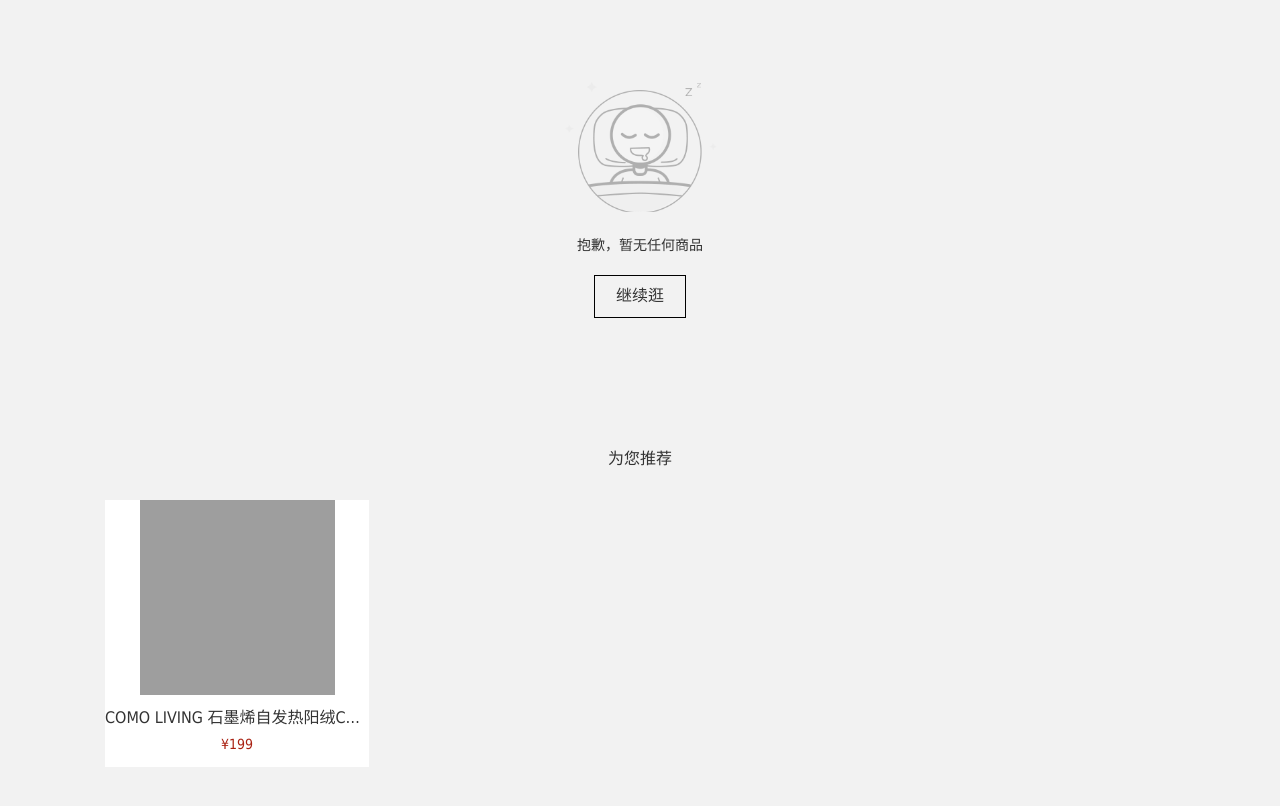
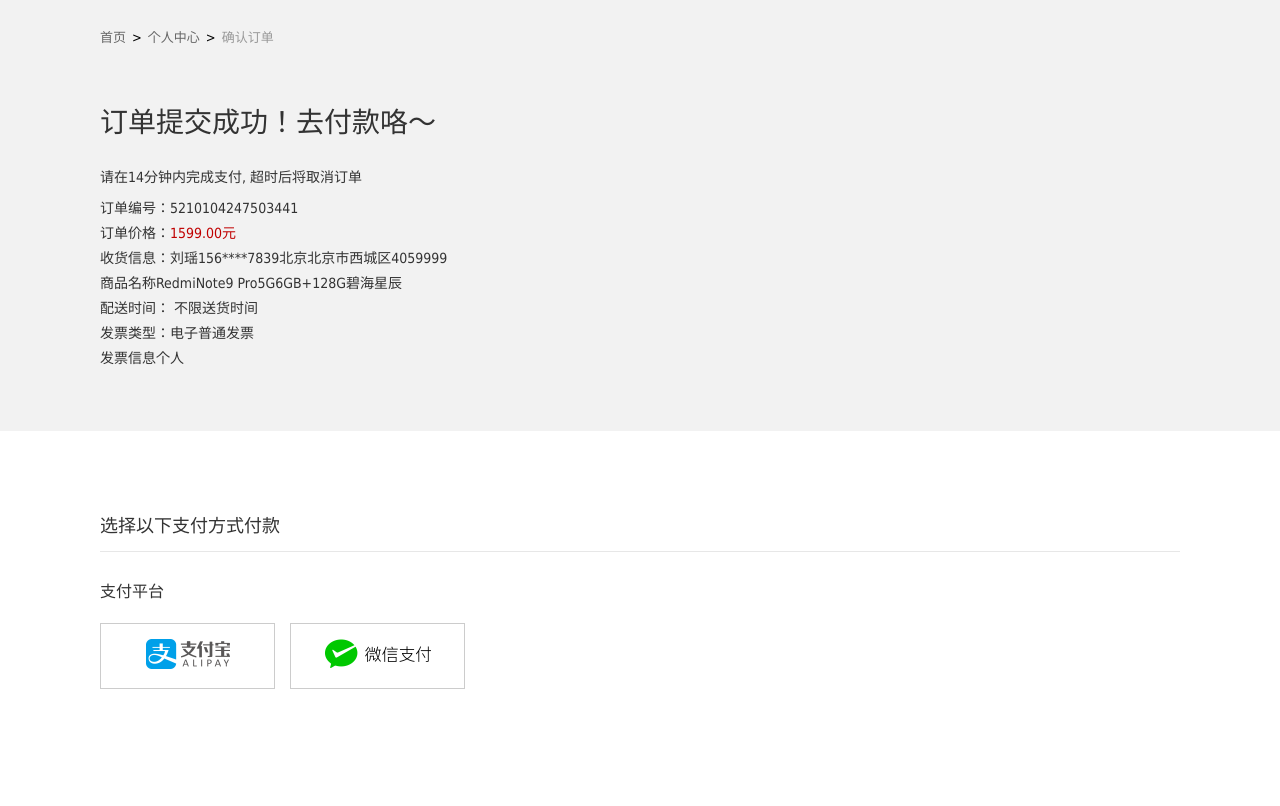
Before and after one commit to 0721-xiaomiyoupin/03-xiaomi, a Vue app: page / in a window 1280 px wide. Shown: the top 806 px of the page. Built offline with nearby package versions, Linux system fonts and the light colour scheme; grey boxes are pictures that could not be loaded; a small style sheet from the web is missing.

Commit message:
feat:'支付页面静态完成'

```diff
--- a/src/App.vue
+++ b/src/App.vue
@@ -1,15 +1,18 @@
 <template>
   <div>
-    <Search />
+    <!-- <Search /> -->
+    <Order />
   </div>
 </template>
 
 <script>
 import Search from "./pages/Search";
+import Order from "./pages/Order";
 export default {
   name: "App",
   components: {
     Search,
+    Order,
   },
 };
 </script>
--- /dev/null
+++ b/src/pages/Order/index.vue
@@ -0,0 +1,161 @@
+<template>
+  <div class="order">
+    <div class="order-container">
+      <div class="order-container-warp">
+        <div class="order-top">
+          <span class="order-span-one"><a>首页</a>></span>
+          <span class="order-span-two"><a>个人中心</a>></span>
+          <span class="order-span-last"><a>确认订单</a></span>
+        </div>
+        <div class="order-info">
+          <div class="order-title">订单提交成功！去付款咯～</div>
+          <p class="order-warn">请在14分钟内完成支付, 超时后将取消订单</p>
+          <ul class="order-detail">
+            <li>
+              <span>订单编号：</span>
+              <span>5210104247503441</span>
+            </li>
+            <li>
+              <span>订单价格：</span>
+              <span class="order-price">1599.00元</span>
+            </li>
+            <li>
+              <span>收货信息：</span>
+              <span>刘瑶</span>
+              <span>156****7839</span>
+              <span>北京</span>
+              <span>北京市</span>
+              <span>西城区</span>
+              <span>4059999</span>
+            </li>
+            <li>
+              <span>商品名称</span>
+              <span>Redmi</span>
+              <span>Note</span>
+              <span>9</span>
+              <span> Pro</span>
+              <span>5G</span>
+              <span>6GB+128G</span>
+              <span>碧海星辰</span>
+            </li>
+            <li>
+              <span>配送时间： </span>
+              <span>不限送货时间</span>
+            </li>
+            <li>
+              <span>发票类型：</span>
+              <span>电子普通发票</span>
+            </li>
+            <li>
+              <span>发票信息</span>
+              <span>个人</span>
+            </li>
+          </ul>
+        </div>
+      </div>
+    </div>
+    <div class="order-method">
+      <div class="order-method-warp">
+        <h3 class="order-method-tit">选择以下支付方式付款</h3>
+        <h3 class="order-method-pay">支付平台</h3>
+        <ul class="order-method-ul">
+          <li class="order-method-li"><img src="./images/01order.png" /></li>
+          <li><img src="./images/02weixin.png" /></li>
+        </ul>
+      </div>
+    </div>
+  </div>
+</template>
+
+<script>
+export default {
+  name: "Order",
+};
+</script>
+
+<style lang="less" scoped>
+html,
+body {
+  width: 100%;
+}
+.order {
+  width: 100%;
+}
+.order-container {
+  background-color: #f2f2f2;
+}
+.order-container-warp {
+  width: 1080px;
+  margin: 0 auto;
+  padding-bottom: 30px;
+}
+.order-top {
+  padding: 30px 0;
+  height: 15px;
+  font-size: 13px;
+  color: #000;
+}
+.order-span-one a {
+  margin-right: 6px;
+}
+.order-span-two a {
+  margin: 0 6px;
+}
+.order-span-last a {
+  margin: 0 6px;
+  color: #999;
+}
+.order-info {
+  color: #333;
+  padding: 30px 0;
+  font-size: 14px;
+}
+.order-title {
+  height: 37px;
+  padding-bottom: 26px;
+  font-size: 28px;
+}
+.order-detail {
+  margin-top: 10px;
+}
+.order-detail li {
+  height: 25px;
+  line-height: 25px;
+}
+.order-price {
+  color: #c00000;
+}
+.order-method {
+  background: white;
+  padding-bottom: 100px;
+}
+.order-method-warp {
+  width: 1080px;
+  margin: 0 auto;
+  padding: 80px;
+}
+.order-method-tit {
+  height: 30px;
+  line-height: 30px;
+  padding-bottom: 10px;
+  margin-bottom: 30px;
+  border-bottom: 1px solid #e7e7e7;
+  color: #333;
+  font-size: 18px;
+  font-weight: 400;
+}
+.order-method-pay {
+  font-size: 16px;
+  font-weight: 400;
+  padding-bottom: 20px;
+}
+.order-method-ul li {
+  float: left;
+  border: 1px solid #ccc;
+  margin-right: 15px;
+}
+.order-method-ul li img {
+  width: 173px;
+  height: 59px;
+}
+</style>
```
Also changed, not shown: src/pages/Order/images/01order.png (added), src/pages/Order/images/02weixin.png (added).
